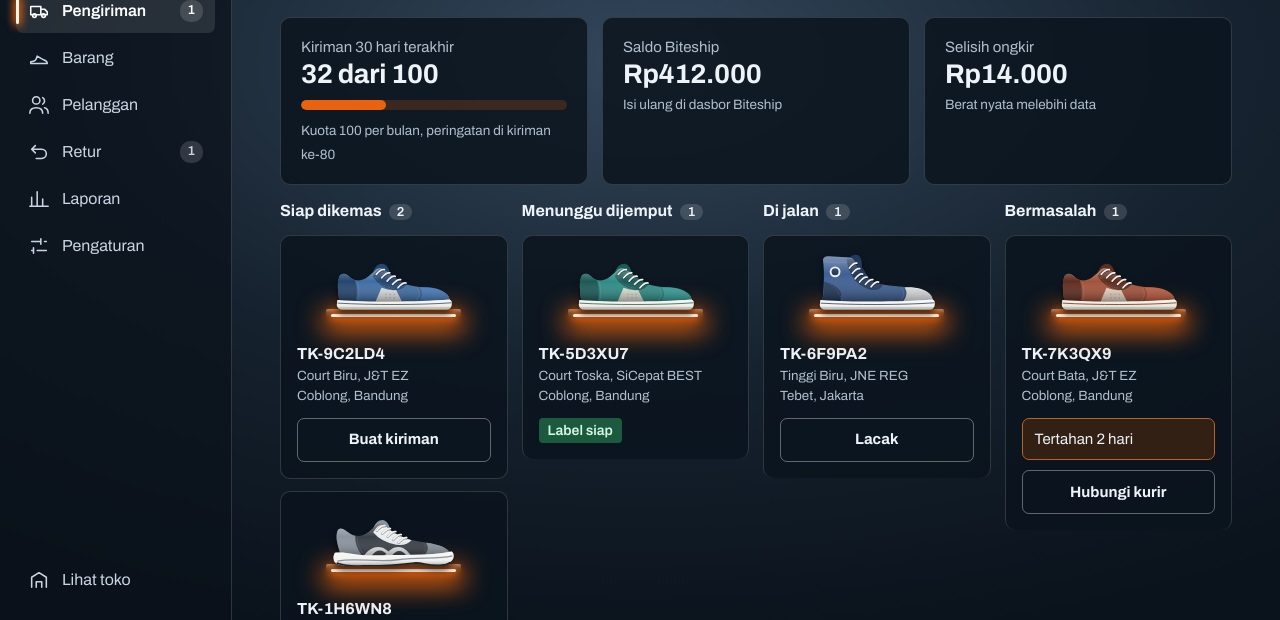
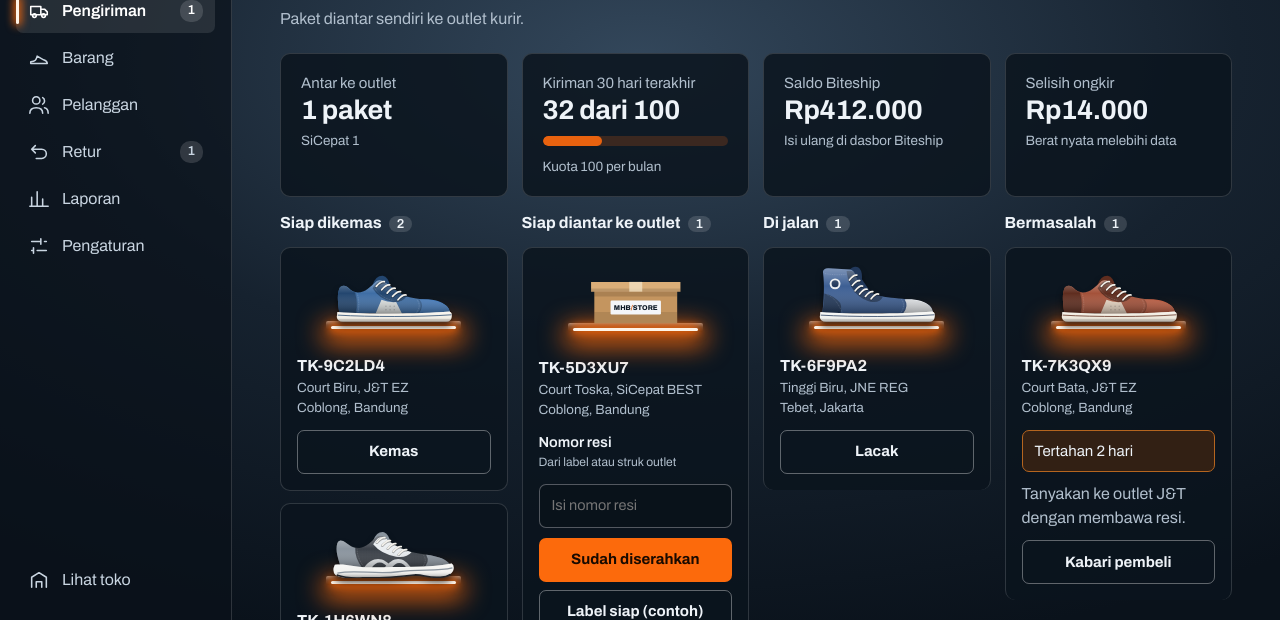
Before and after one commit to babanmisbahudin/mhb-store-demo, a plain HTML site: page admin-kirim.html in a window 1280 px wide. Both pictures are taken after a click on the button "Cetak label". Shown: the part 180-800 px from the top of the page. Drawn offline with Linux system fonts and the light colour scheme.

Commit message:
Pengiriman lewat outlet, tanpa jemput dan hubungi kurir
Co-Authored-By: Claude Opus 5.5 <noreply@anthropic.com>
Claude-Session: https://claude.ai/code/session_01Rbw62sqVGtdjxqhNVbUM66

```diff
--- a/admin-kirim.html
+++ b/admin-kirim.html
@@ -2,8 +2,13 @@
 <html lang="id"><head><meta charset="utf-8"><meta name="viewport" content="width=device-width,initial-scale=1"><meta name="robots" content="noindex,nofollow">
 <title>Pengiriman – MHB Store</title>
 <link href="https://fonts.googleapis.com/css2?family=Archivo:wdth,wght@75..125,400..800&display=swap" rel="stylesheet"><link rel="stylesheet" href="gaya.css"></head>
-<body class="gelap adm"><p class="pita">Contoh rancangan. Tidak ada transaksi, jangan isi data asli.</p><header data-admin></header><main><h1>Pengiriman</h1><div class="kpi tiga" id="kpi"></div><div class="papanan" id="pk"></div></main><footer></footer>
+<body class="gelap adm"><p class="pita">Contoh rancangan. Tidak ada transaksi, jangan isi data asli.</p><header data-admin></header><main><h1>Pengiriman</h1><p class="ket">Paket diantar sendiri ke outlet kurir.</p><div class="kpi" id="kpi"></div><div class="papanan" id="pk"></div></main><footer></footer>
 <script src="data.js"></script><script>const $$=s=>[...document.querySelectorAll(s)];kerangka('admin-kirim');
-const kuota=jum(WEB,x=>x),C=[['Siap dikemas',o=>o.s==='Dibayar','Buat kiriman'],['Menunggu dijemput',o=>o.s==='Dikemas','Cetak label'],['Di jalan',o=>o.s==='Dikirim'&&!o.ms,''],['Bermasalah',o=>o.s==='Dikirim'&&o.ms,'Hubungi kurir']];
-$('#kpi').innerHTML=`<div class="kartu"><span>Kiriman 30 hari terakhir</span><strong>${kuota} dari 100</strong><div class="meter" role="img" aria-label="${kuota} dari 100 kiriman"><i style="width:${kuota}%"></i></div><small>Kuota 100 per bulan, peringatan di kiriman ke-80</small></div><div class="kartu"><span>Saldo Biteship</span><strong>Rp412.000</strong><small>Isi ulang di dasbor Biteship</small></div><div class="kartu"><span>Selisih ongkir</span><strong>${rp(jum(O,o=>Math.max(0,o.n-o.o)))}</strong><small>Berat nyata melebihi data</small></div>`;
-function isi(){$('#pk').innerHTML=C.map(([t,f,a])=>{const l=O.filter(f);return `<section class="kol"><h2>${t} <em>${l.length}</em></h2>${l.map(o=>`<div class="kartu tk"><span class="rakmini">${sepatu(brg(o.b))}<span class="papan"></span></span><b>${o.no}</b><small>${brg(o.b).n}, ${o.k}<br>${o.ke}</small>${o.ms?`<p class="catat">${o.ms}</p>`:''}${a?`<button class="btn garis kcl" data-o="${o.no}">${a}</button>`:'<a class="btn garis kcl" href="lacak.html">Lacak</a>'}</div>`).join('')||'<p class="ket">Kosong</p>'}</section>`}).join('');$$('[data-o]').forEach(e=>e.onclick=()=>{const o=O.find(x=>x.no===e.dataset.o);if(o.s==='Dibayar'){o.s='Dikemas';isi();const k=$(`[data-o="${o.no}"]`)?.closest('.tk');k?.classList.add('baru')}else{e.outerHTML='<span class="tanda ok" role="status">'+(o.ms?'Dihubungi':'Label siap')+'</span>'}})}isi();</script></body></html>
+const kuota=jum(WEB,x=>x),C=[['Siap dikemas',o=>o.s==='Dibayar','kemas'],['Siap diantar ke outlet',o=>o.s==='Dikemas','antar'],['Di jalan',o=>o.s==='Dikirim'&&!o.ms,'jalan'],['Bermasalah',o=>o.s==='Dikirim'&&o.ms,'masalah']],kur=o=>o.k.split(' ')[0];
+const aksi={kemas:o=>`<button class="btn garis kcl" data-a="kemas" data-o="${o.no}">Kemas</button>`,antar:o=>`<label class="rs">Nomor resi<small>Dari label atau struk outlet</small><input data-r="${o.no}" autocomplete="off" value="${o.resi||''}" placeholder="Isi nomor resi"></label><button class="btn kcl" data-a="antar" data-o="${o.no}">Sudah diserahkan</button><button class="btn garis kcl" data-a="label" data-o="${o.no}">Cetak label</button><p class="galat" role="alert" hidden></p>`,jalan:()=>'<a class="btn garis kcl" href="lacak.html">Lacak</a>',masalah:o=>`<p class="ket" style="margin:0 0 10px">Tanyakan ke outlet ${kur(o)} dengan membawa resi.</p><button class="btn garis kcl" data-a="kabari" data-o="${o.no}">Kabari pembeli</button>`};
+function isi(){const an=O.filter(C[1][1]),per={};an.forEach(o=>per[kur(o)]=(per[kur(o)]||0)+1);
+$('#kpi').innerHTML=`<div class="kartu"><span>Antar ke outlet</span><strong>${an.length} paket</strong><small>${Object.entries(per).map(([k,n])=>k+' '+n).join(', ')||'Tidak ada'}</small></div><div class="kartu"><span>Kiriman 30 hari terakhir</span><strong>${kuota} dari 100</strong><div class="meter" role="img" aria-label="${kuota} dari 100 kiriman"><i style="width:${kuota}%"></i></div><small>Kuota 100 per bulan</small></div><div class="kartu"><span>Saldo Biteship</span><strong>Rp412.000</strong><small>Isi ulang di dasbor Biteship</small></div><div class="kartu"><span>Selisih ongkir</span><strong>${rp(jum(O,o=>Math.max(0,o.n-o.o)))}</strong><small>Berat nyata melebihi data</small></div>`;
+$('#pk').innerHTML=C.map(([t,f,a])=>{const l=O.filter(f).sort((x,y)=>kur(x).localeCompare(kur(y)));return `<section class="kol"><h2>${t} <em>${l.length}</em></h2>${l.map(o=>`<div class="kartu tk" data-k="${o.no}"><span class="rakmini">${a==='antar'?kotak(sepatu(brg(o.b))):sepatu(brg(o.b))}<span class="papan"></span></span><b>${o.no}</b><small>${brg(o.b).n}, ${o.k}<br>${o.ke}</small>${o.ms?`<p class="catat">${o.ms}</p>`:''}${aksi[a](o)}</div>`).join('')||'<p class="ket">Kosong</p>'}</section>`}).join('');
+$$('[data-a]').forEach(e=>e.onclick=async()=>{const o=O.find(x=>x.no===e.dataset.o),k=e.closest('.tk');if(e.dataset.a==='label'){e.textContent='Label siap (contoh)';return}if(e.dataset.a==='kabari'){e.outerHTML='<span class="tanda ok" role="status">Pembeli dikabari</span>';return}
+if(e.dataset.a==='antar'){const v=k.querySelector('input').value.trim();if(v.length<8){const g=k.querySelector('.galat');g.hidden=false;g.textContent='Isi nomor resi lebih dulu, minimal 8 huruf atau angka.';k.querySelector('input').focus();return}o.resi=v;o.s='Dikirim'}else o.s='Dikemas';
+k.classList.add('pindah');await tunda(450);isi();const b=$(`[data-k="${o.no}"]`);b?.classList.add('baru')})}isi();</script></body></html>
--- a/gaya.css
+++ b/gaya.css
@@ -150,3 +150,7 @@ tr.pilih td{background:#ffffff0d}td small{display:block;color:var(--redup);font-
 .gelap nav.bawah{background:#0a121b}
 @media(max-width:800px){.rakk,.cariin .rakk{--naung:140px;margin:-66px -16px 10px;padding:var(--naung) 22px 24px}}
 @media(max-width:800px){#ck{padding-left:16px;padding-right:16px}}
+
+.rs{margin:0 0 10px;font-size:14.5px}.rs input{min-height:44px!important}.tk .btn+.btn{margin-top:8px}.tk .btn:not(.garis){background:var(--oranye)}.galat{color:#ffc9a3;font-size:14px;margin:8px 0 0}.tk .kotak{width:78%;margin:0 auto -2px;z-index:2}.tk .kotak .kt{transform:none}.tk .kotak .ks{display:none}
+.tk{transition:transform .45s cubic-bezier(.5,0,.8,.3),opacity .45s}.tk.pindah{transform:translateX(60px);opacity:0}
+.rakmini .kotak>svg{position:absolute;inset:0;width:100%;margin:0;filter:none}.rakmini .kotak{width:72%}
```
Also changed, not shown: admin-atur.html (+1 -1 lines), admin-pesanan.html (+2 -2 lines), lacak.html (+2 -2 lines).
